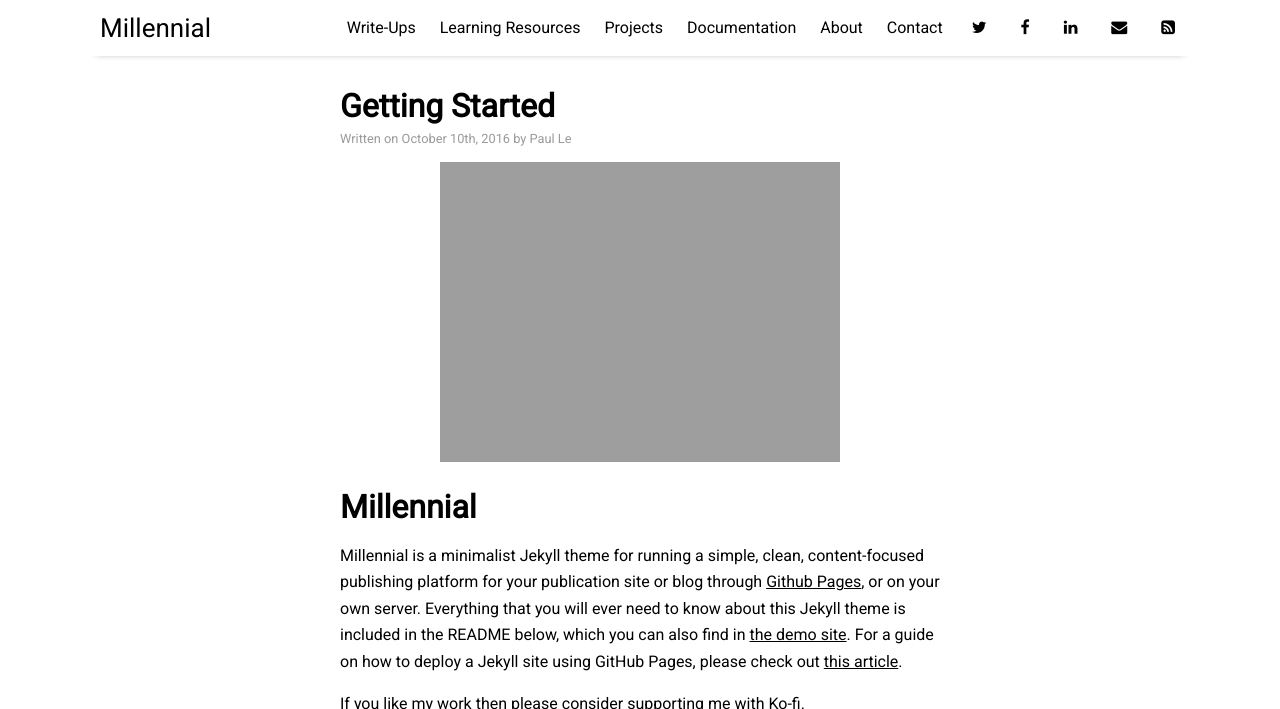
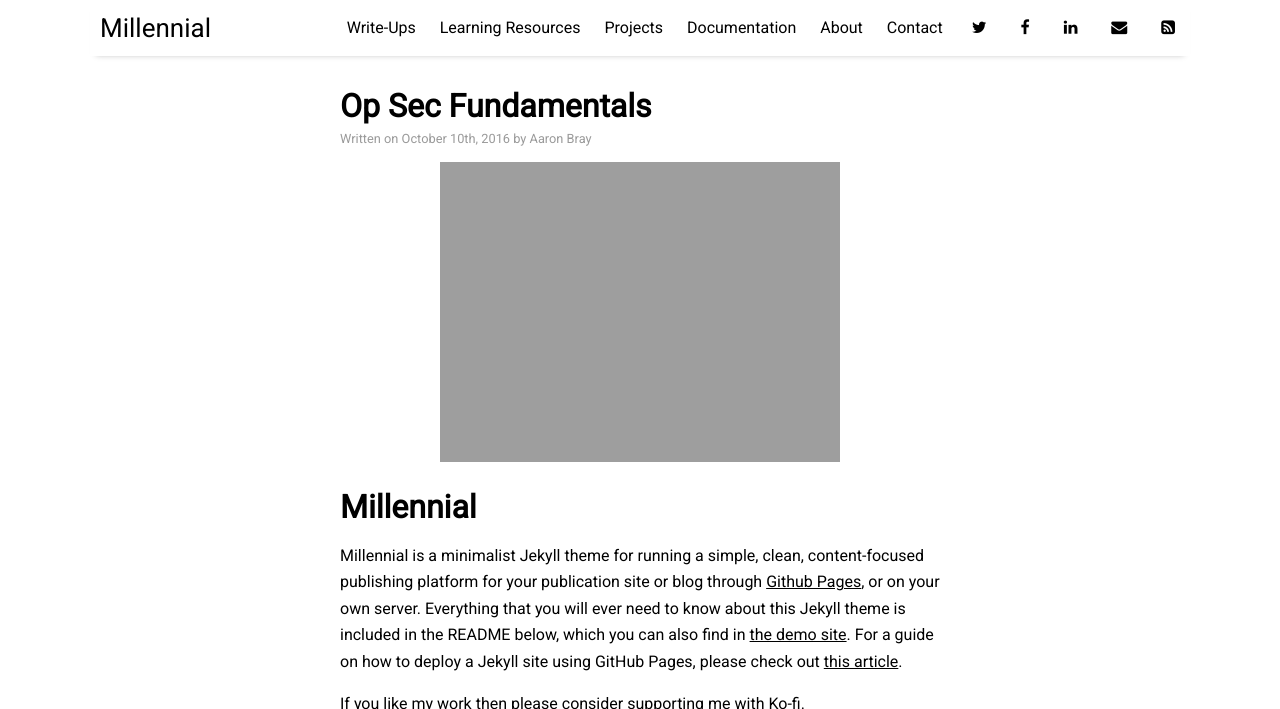
Before and after one commit to AaronBray/AaronBray.github.io, a Jekyll site: the page built from _posts/2016-10-10-getting-started.md, in a window 1280 px wide and 900 px high, cut to the strip 0-709 px from the top of the window. Built offline with Jekyll 4.4.1, drawn with Linux system fonts in a browser that asks for light colours; nearby versions of some CDN libraries.

Commit message:
Update 2016-10-10-getting-started.md

```diff
--- a/_posts/2016-10-10-getting-started.md
+++ b/_posts/2016-10-10-getting-started.md
@@ -1,7 +1,7 @@
 ---
 layout: post
-title: "Getting Started"
-author: "Paul Le"
+title: "Op Sec Fundamentals"
+author: "Aaron Bray"
 categories: documentation
 tags: [documentation,sample]
 image: personal-data.jpg
```
